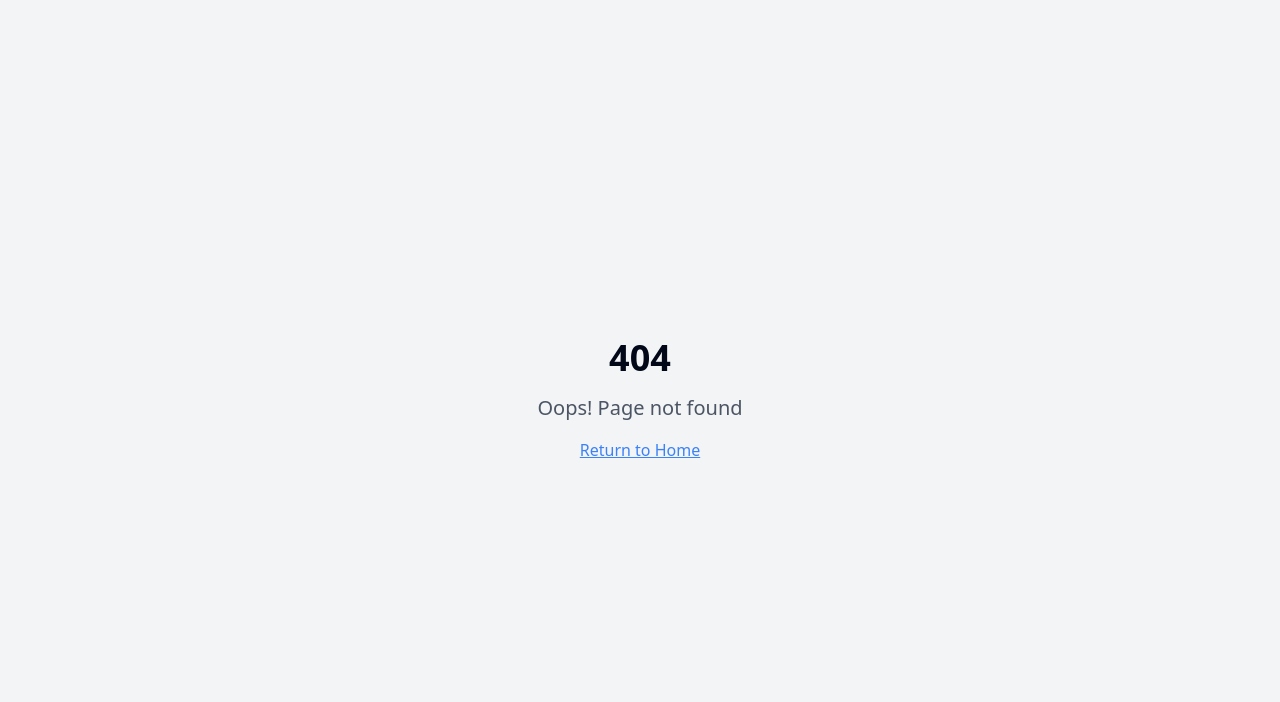
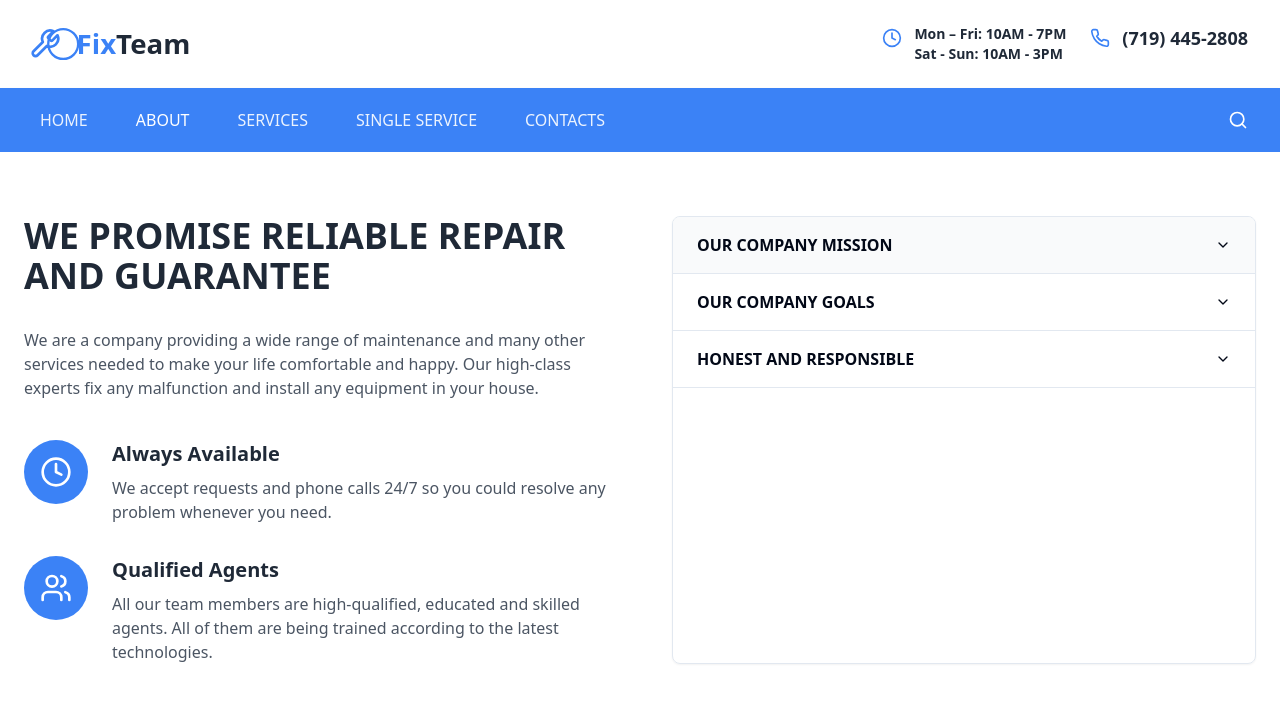
Before and after one commit to MariusWilsch/thomasplumbing-website-19, a React (Vite) app: page /about in a window 1280 px wide. Before the commit this address had no page. Shown: the top 702 px of the page. Built offline with nearby package versions, Linux system fonts and the light colour scheme.

Commit message:
Refactor: Move on to the next section

```diff
--- a/src/App.tsx
+++ b/src/App.tsx
@@ -5,6 +5,7 @@ import { TooltipProvider } from "@/components/ui/tooltip";
 import { QueryClient, QueryClientProvider } from "@tanstack/react-query";
 import { BrowserRouter, Routes, Route } from "react-router-dom";
 import Index from "./pages/Index";
+import About from "./pages/About";
 import NotFound from "./pages/NotFound";
 
 const queryClient = new QueryClient();
@@ -17,7 +18,7 @@ const App = () => (
       <BrowserRouter>
         <Routes>
           <Route path="/" element={<Index />} />
-          <Route path="/about" element={<NotFound />} />
+          <Route path="/about" element={<About />} />
           <Route path="/services" element={<NotFound />} />
           <Route path="/service" element={<NotFound />} />
           <Route path="/contacts" element={<NotFound />} />
--- /dev/null
+++ b/src/features/about/components/AboutSection.tsx
@@ -0,0 +1,118 @@
+
+import React from 'react';
+import { Clock, Users } from 'lucide-react';
+import {
+  Accordion,
+  AccordionContent,
+  AccordionItem,
+  AccordionTrigger
+} from '@/components/ui/accordion';
+
+const AboutSection = () => {
+  return (
+    <section className="py-16 bg-white">
+      <div className="container mx-auto px-6">
+        <div className="grid grid-cols-1 lg:grid-cols-2 gap-16">
+          {/* Left side - Company info */}
+          <div>
+            <h2 className="text-4xl font-bold text-gray-800 mb-8">
+              WE PROMISE RELIABLE REPAIR<br />AND GUARANTEE
+            </h2>
+            <p className="text-gray-600 mb-10">
+              We are a company providing a wide range of maintenance and many other services needed to
+              make your life comfortable and happy. Our high-class experts fix any malfunction and install any
+              equipment in your house.
+            </p>
+
+            <div className="space-y-8">
+              {/* Always Available */}
+              <div className="flex items-start gap-6">
+                <div className="bg-blue-500 rounded-full p-4 flex-shrink-0">
+                  <Clock className="text-white h-8 w-8" />
+                </div>
+                <div>
+                  <h3 className="text-xl font-bold text-gray-800 mb-2">Always Available</h3>
+                  <p className="text-gray-600">
+                    We accept requests and phone calls 24/7 so you could resolve any problem
+                    whenever you need.
+                  </p>
+                </div>
+              </div>
+
+              {/* Qualified Agents */}
+              <div className="flex items-start gap-6">
+                <div className="bg-blue-500 rounded-full p-4 flex-shrink-0">
+                  <Users className="text-white h-8 w-8" />
+                </div>
+                <div>
+                  <h3 className="text-xl font-bold text-gray-800 mb-2">Qualified Agents</h3>
+                  <p className="text-gray-600">
+                    All our team members are high-qualified, educated and skilled agents. All of them
+                    are being trained according to the latest technologies.
+                  </p>
+                </div>
+              </div>
+            </div>
+          </div>
+
+          {/* Right side - Accordion */}
+          <div className="border rounded-lg overflow-hidden shadow-sm">
+            <Accordion type="single" collapsible className="w-full">
+              {/* Our Company Mission */}
+              <AccordionItem value="mission">
+                <AccordionTrigger className="px-6 py-4 bg-gray-50 hover:bg-gray-100">
+                  <span className="font-bold">OUR COMPANY MISSION</span>
+                </AccordionTrigger>
+                <AccordionContent className="px-6 py-4 bg-gray-50">
+                  <div className="py-4">
+                    <h3 className="text-xl font-bold text-gray-800 mb-4">Working for people</h3>
+                    <p className="text-gray-600">
+                      We work to ensure people's comfort at their home, and to provide the
+                      best and the fastest help at fair prices. We stand for quality, safety
+                      and credibility, so you could be sure about our work. We have been
+                      working for years to improve our skills, to expand spheres of our work.
+                    </p>
+                  </div>
+                </AccordionContent>
+              </AccordionItem>
+
+              {/* Our Company Goals */}
+              <AccordionItem value="goals">
+                <AccordionTrigger className="px-6 py-4 bg-white hover:bg-gray-100">
+                  <span className="font-bold">OUR COMPANY GOALS</span>
+                </AccordionTrigger>
+                <AccordionContent className="px-6 py-4">
+                  <div className="py-4">
+                    <p className="text-gray-600">
+                      Our main goal is to provide high-quality services to our customers and ensure
+                      their complete satisfaction with our work. We strive to be the most reliable and
+                      trusted service provider in the industry.
+                    </p>
+                  </div>
+                </AccordionContent>
+              </AccordionItem>
+
+              {/* Honest and Responsible */}
+              <AccordionItem value="honest">
+                <AccordionTrigger className="px-6 py-4 bg-white hover:bg-gray-100">
+                  <span className="font-bold">HONEST AND RESPONSIBLE</span>
+                </AccordionTrigger>
+                <AccordionContent className="px-6 py-4">
+                  <div className="py-4">
+                    <p className="text-gray-600">
+                      We believe in honesty and responsibility in all our dealings. Our technicians are
+                      transparent about the work needed and the costs involved. We take full responsibility
+                      for our work and stand behind our guarantees.
+                    </p>
+                  </div>
+                </AccordionContent>
+              </AccordionItem>
+            </Accordion>
+          </div>
+        </div>
+      </div>
+    </section>
+  );
+};
+
+export default AboutSection;
--- /dev/null
+++ b/src/features/about/components/index.ts
@@ -0,0 +1,2 @@
+
+export { default as AboutSection } from './AboutSection';
--- /dev/null
+++ b/src/features/about/index.ts
@@ -0,0 +1,2 @@
+
+export * from './components';
--- /dev/null
+++ b/src/pages/About.tsx
@@ -0,0 +1,15 @@
+
+import React from 'react';
+import { Header } from '@/features/header';
+import { AboutSection } from '@/features/about';
+
+const About = () => {
+  return (
+    <div className="min-h-screen flex flex-col">
+      <Header />
+      <AboutSection />
+    </div>
+  );
+};
+
+export default About;
```
